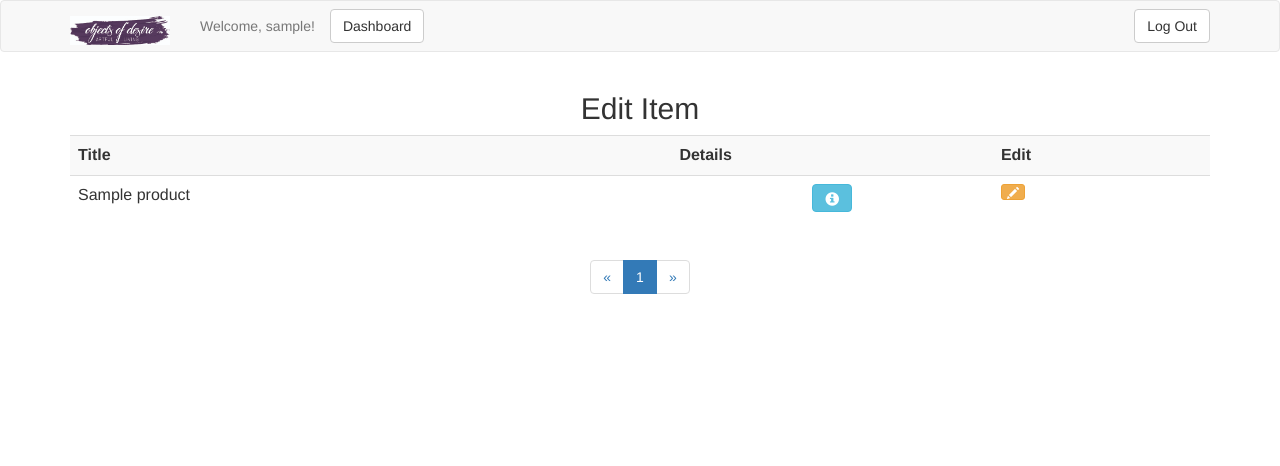
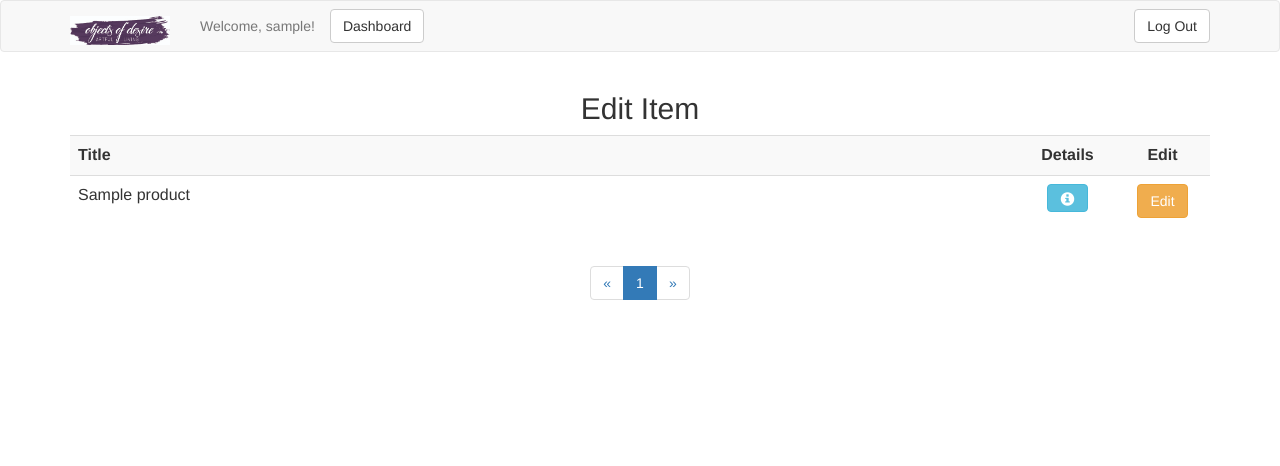
Before and after one commit to MadMike450/OOD_Website, a PHP site: page /brogrammers/editItems.php in a window 1280 px wide. Shown: the top 466 px of the page. Run offline with PHP 8.4, Linux system fonts and the light colour scheme; the visitor is signed in with stand-in values (Sample User, id 1); tables that the repository leaves empty or names only in its code hold one stand-in row (values such as "Sample post"); data that the repository does not hold is empty; some libraries are stand-ins or nearby versions.

Commit message:
formatting the edit screens
formatting the edit screens

```diff
--- a/editForm.php
+++ b/editForm.php
@@ -42,6 +42,7 @@ $itemTagArr = mysqli_query($conn, $sql);
 				die ("You must be logged in!");
 			}
 			?>
+			<a class="btn btn-default pull-left navbar-btn" href="./editItems.php">Back</a>
 			<a class="btn btn-default pull-left navbar-btn" href="./dashboard.php">Dashboard</a>
 			<a class="btn btn-default pull-right navbar-btn" href="./logout.php">Log Out</a>
 		</div>
--- a/editItems.php
+++ b/editItems.php
@@ -64,20 +64,20 @@ $nextPage   = $currentPage > 0 ? $currentPage + 1 : 1;
 			<div class="table-responsive">
 				<table class="table table-striped">
 					<tr>
-						<th>Title</th>
-						<th>Details</th>
-						<th>Edit</th>
+						<th class='col-md-10'>Title</th>
+						<th class='col-md-1'><center>Details</center></th>
+						<th class='col-md-1'><center>Edit</center></th>
 					</tr>
 					<?php
 						if ($results){
 							foreach($results as $result){
 								echo "<tr>";
-								echo "<td>".$result['title']."</td>";
+								echo "<td class='col-md-10'>".$result['title']."</td>";
 								/*echo "<td>".$result['price']."</td>";
 								echo "<td>".$result['productID']."</td>";
 								echo "<td>".$result['shortDesc']."</td>";*/
-								echo "<td><center><a href='#' class='btn btn-info edit-record' data-toggle='modal' data-target='#myModal' data-id=".$result['productID']."><span class='glyphicon glyphicon-info-sign' aria-hidden='true'></span></a></center></td>";
-								echo "<td><a class='btn btn-warning btn-xs' href='editForm.php?edit=$result[productID]'><span class='glyphicon glyphicon-pencil' aria-hidden='true'></span></a></td>";
+								echo "<td class='col-md-1'><center><a href='#' class='btn btn-info edit-record' data-toggle='modal' data-target='#myModal' data-id=".$result['productID']."><span class='glyphicon glyphicon-info-sign' aria-hidden='true'></span></a></center></td>";
+								echo "<td class='col-md-1'><center><a class='btn btn-warning' href='editForm.php?edit=$result[productID]'>Edit</a></center></td>";
 								echo "</tr>";
 							}//end foreach
 						}
```
